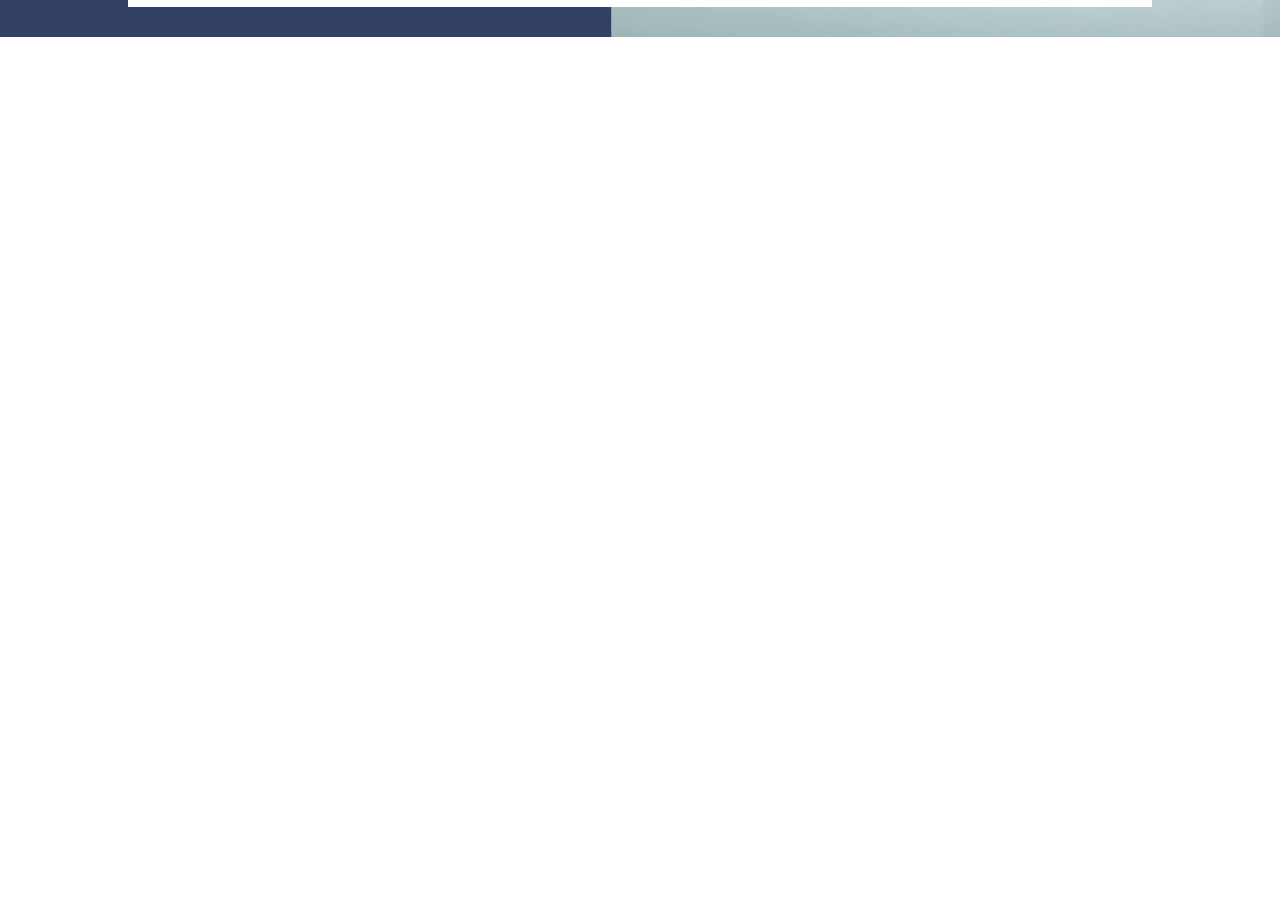
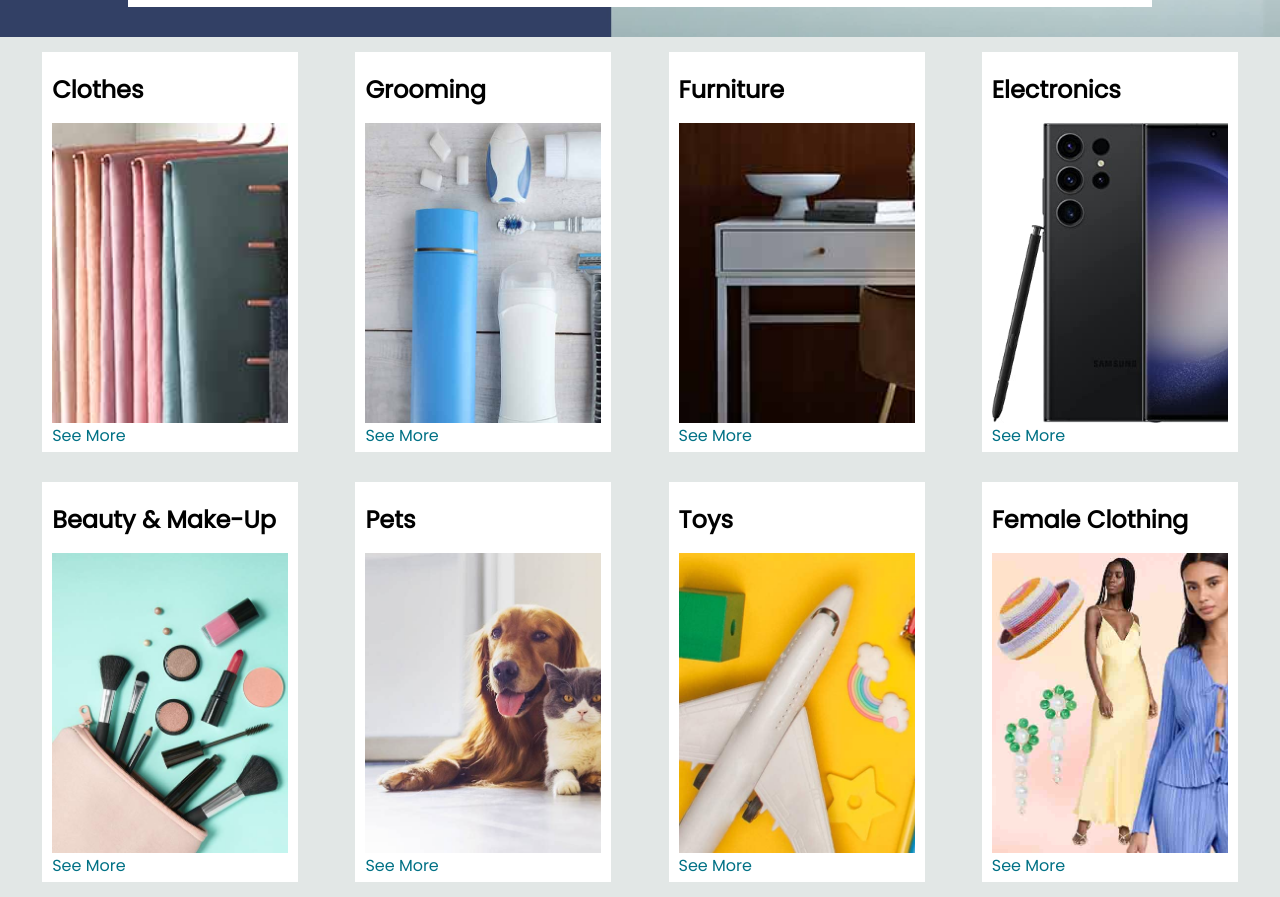
Before and after one commit to angan358/amazon-clone, a plain HTML site: page index.html in a window 1280 px wide. Shown: the part 443-1340 px from the top of the page. Before the commit the page ends 800 px from the top, so only its background shows below. Drawn offline with Linux system fonts and the light colour scheme.

Commit message:
build the shop section

```diff
--- a/CSS/style.css
+++ b/CSS/style.css
@@ -150,3 +150,32 @@ span{
 .hero-msg a{
     color: #007185;
 }
+
+/* shop-section */
+.shop-section{
+    display: flex;
+    flex-wrap: wrap;
+    justify-content: space-evenly;
+    background-color: #e2e7e6;
+}
+.box{
+    height: 400px;
+    width: 20%;
+    background-color: #fff;
+    padding: 20px 0px 15px;
+    margin: 15px;
+}
+.box-img{
+    height: 300px;
+    background-size: cover;
+    background-repeat: no-repeat;
+    margin-top: 1rem;
+
+}
+.box-content{
+    margin-left: 10px;
+    margin-right: 10px;
+}
+.box-content p{
+    color: #007185;
+}
--- a/index.html
+++ b/index.html
@@ -94,5 +94,64 @@
         <p>You are on amazon.com, You can also shop on amazon India for a millions of products with fast local delivery. <a> Click here to go to amazon.in </a></p>
     </div>
    </div>
+
+   <div class="shop-section">
+     <div class="box-1 box">
+        <div class="box-content">
+         <h2>Clothes</h2>
+         <div class="box-img" style="background-image: url('./images/box1_image.jpg');"></div>
+         <p>See More</p>
+        </div>
+     </div>
+     <div class="box-2 box">
+        <div class="box-content">
+            <h2>Grooming</h2>
+            <div class="box-img" style="background-image: url('./images/box2_image.jpg');"></div>
+            <p>See More</p>
+        </div>
+     </div>
+     <div class="box-3 box">
+         <div class="box-content">
+             <h2>Furniture</h2>
+             <div class="box-img" style="background-image: url('./images/box3_image.jpg');"></div>
+            <p>See More</p>
+         </div>
+     </div>
+     <div class="box-4 box">
+         <div class="box-content">
+             <h2>Electronics</h2>
+             <div class="box-img" style="background-image: url('./images/box4_image.jpg');"></div>
+             <p>See More</p>
+         </div>
+     </div>
+     <div class="box-5 box">
+         <div class="box-content">
+             <h2>Beauty & Make-Up</h2>
+             <div class="box-img" style="background-image: url('./images/box5_image.jpg');"></div>
+             <p>See More</p>
+         </div>
+     </div>
+     <div class="box-6 box">
+         <div class="box-content">
+             <h2>Pets</h2>
+             <div class="box-img" style="background-image: url('./images/box6_image.jpg');"></div>
+             <p>See More</p>
+         </div>
+     </div>
+     <div class="box-7 box">
+         <div class="box-content">
+             <h2>Toys</h2>
+             <div class="box-img" style="background-image: url('./images/box7_image.jpg');"></div>
+             <p>See More</p>
+         </div>
+     </div>
+     <div class="box-8 box">
+         <div class="box-content">
+             <h2>Female Clothing</h2>
+             <div class="box-img" style="background-image: url('./images/box8_image.jpg');"></div>
+             <p>See More</p>
+         </div>
+     </div>
+   </div>
   </body>
 </html>
```
